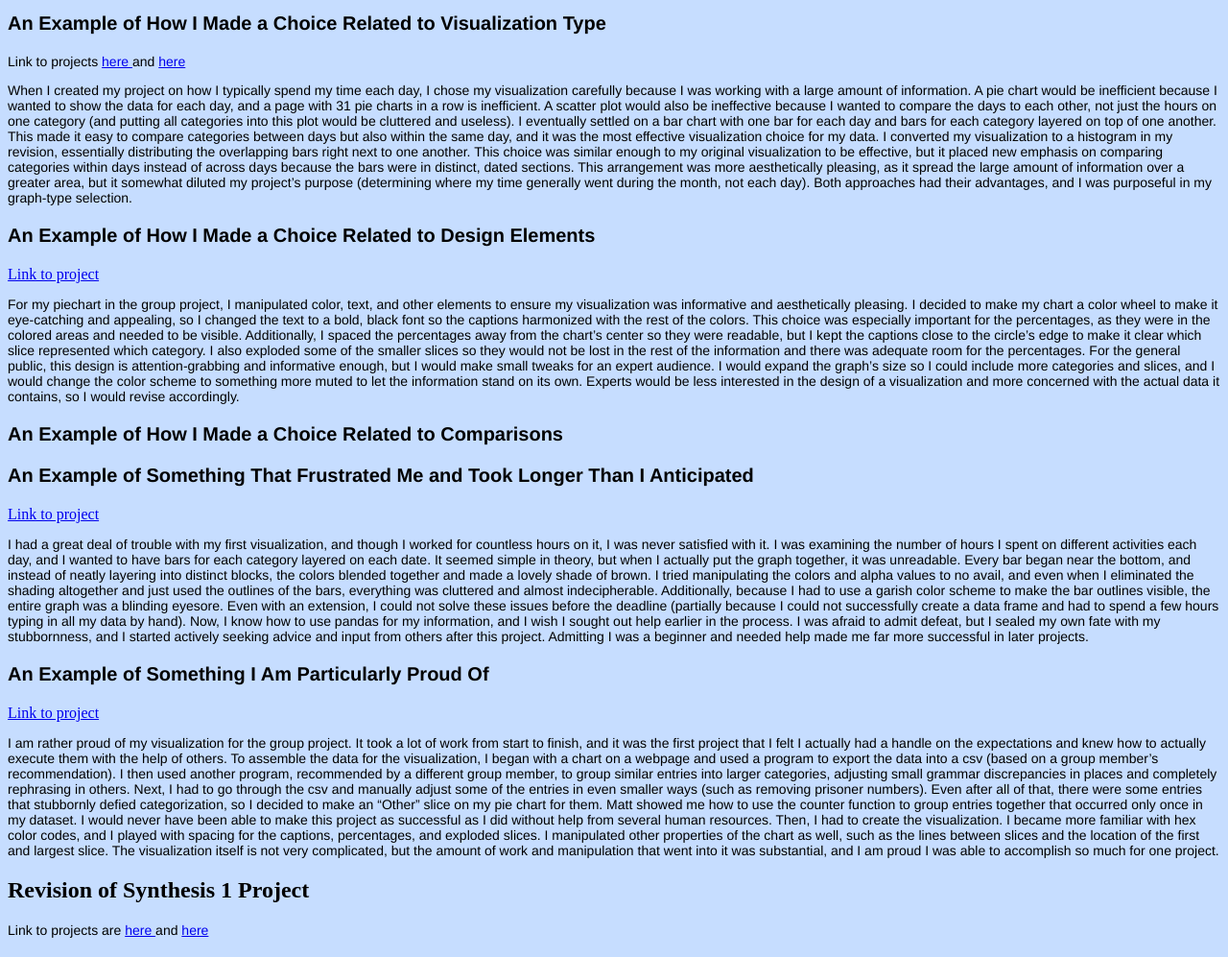
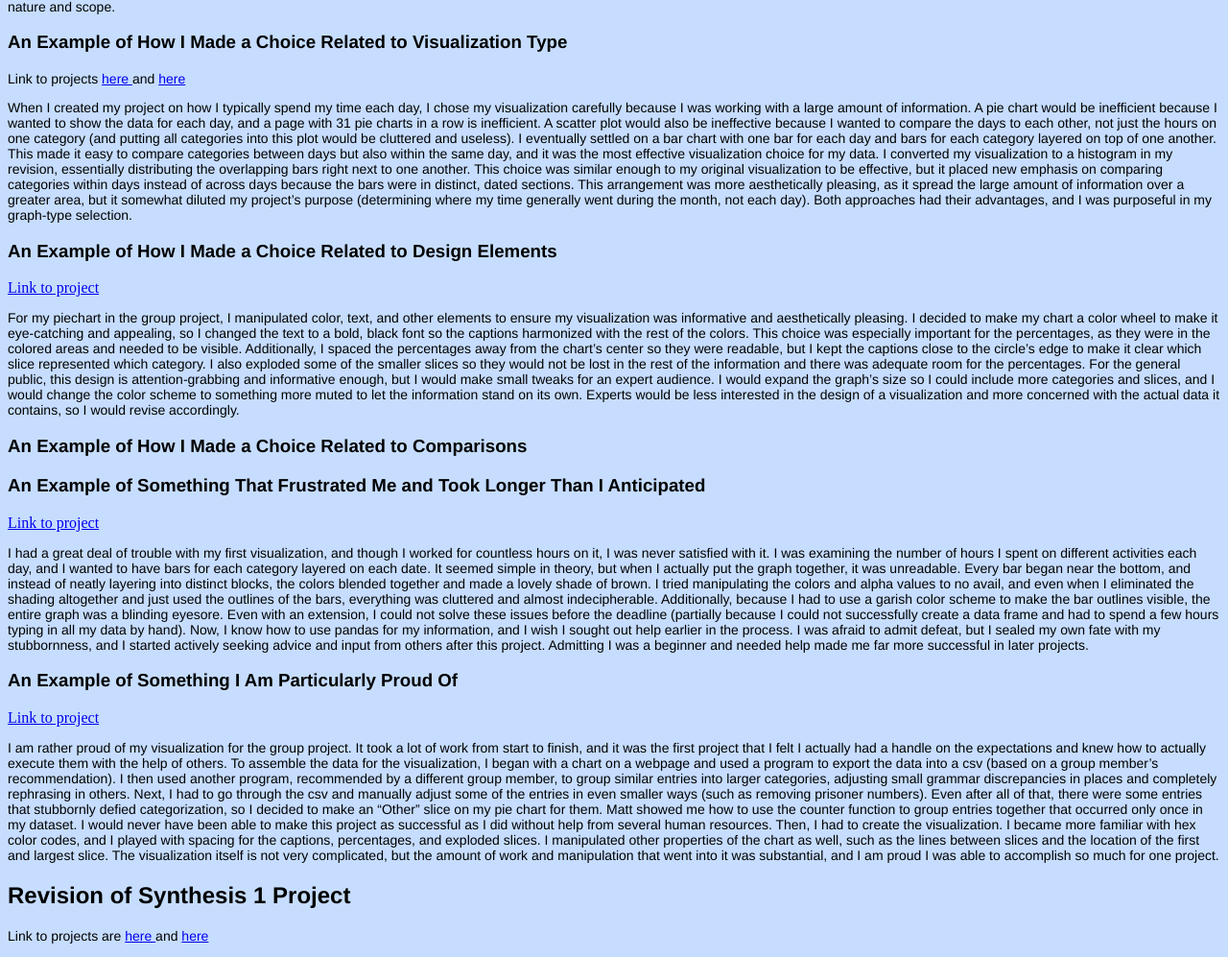
Before and after one commit to astryker18/capstone, a plain HTML site: page index.html in a window 1280 px wide. Shown: the part 266-1263 px from the top of the page at 96% size. Drawn offline with Linux system fonts and the light colour scheme.

Commit message:
Update style.css

```diff
--- a/style.css
+++ b/style.css
@@ -3,7 +3,13 @@ h1 {
     color: black;
     font-family: Helvetica;
     font-weight: bold;
-    font-size: 20px;
+}
+
+h2 {
+    text-align: left;
+    color: black;
+    font-family: Helvetica;
+    font-weight: bold;
 }
 
 h3 {
@@ -11,7 +17,6 @@ h3 {
     color: black;
     font-family: Helvetica;
     font-weight: bold;
-    font-size: 20px;
 }
 
 p {
```
